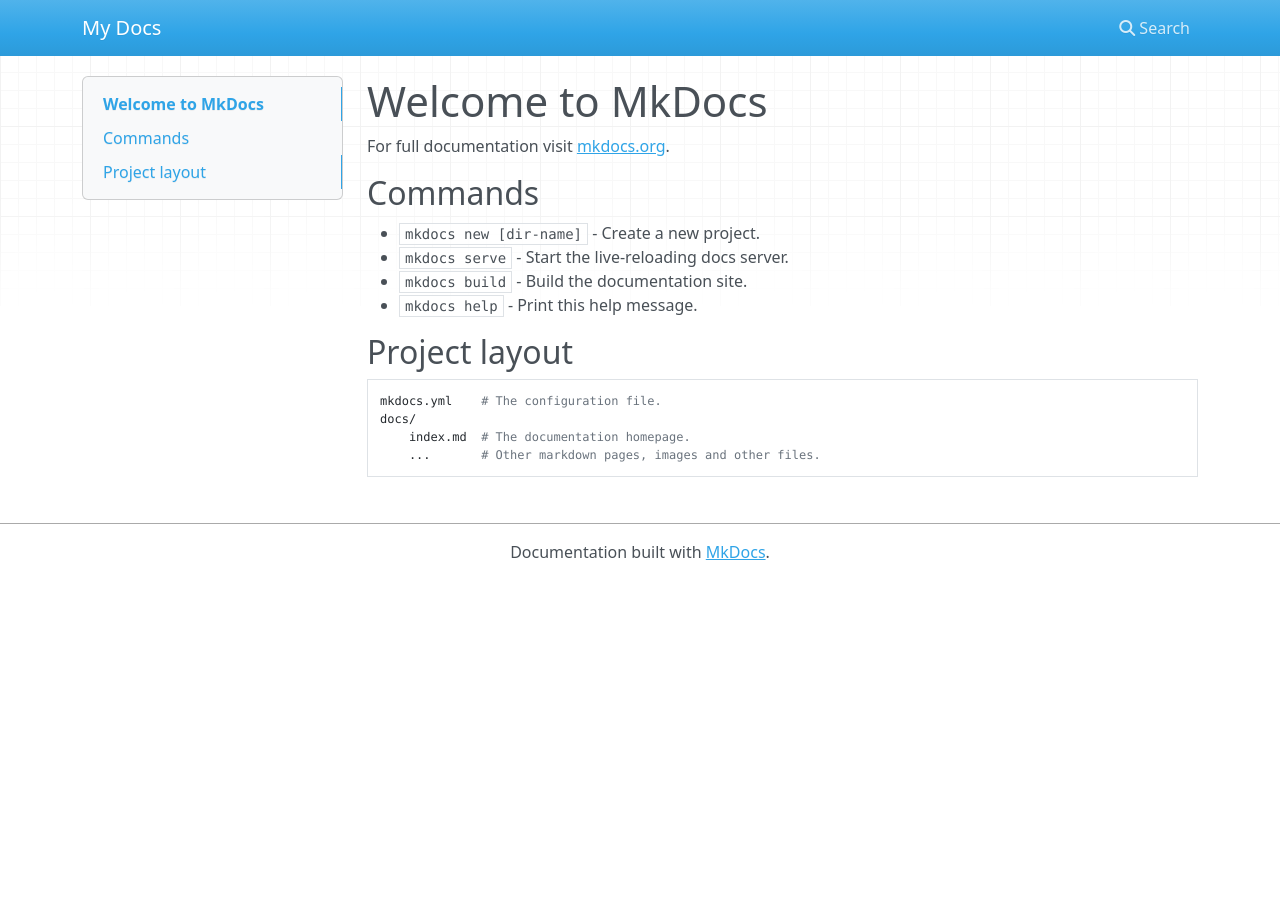
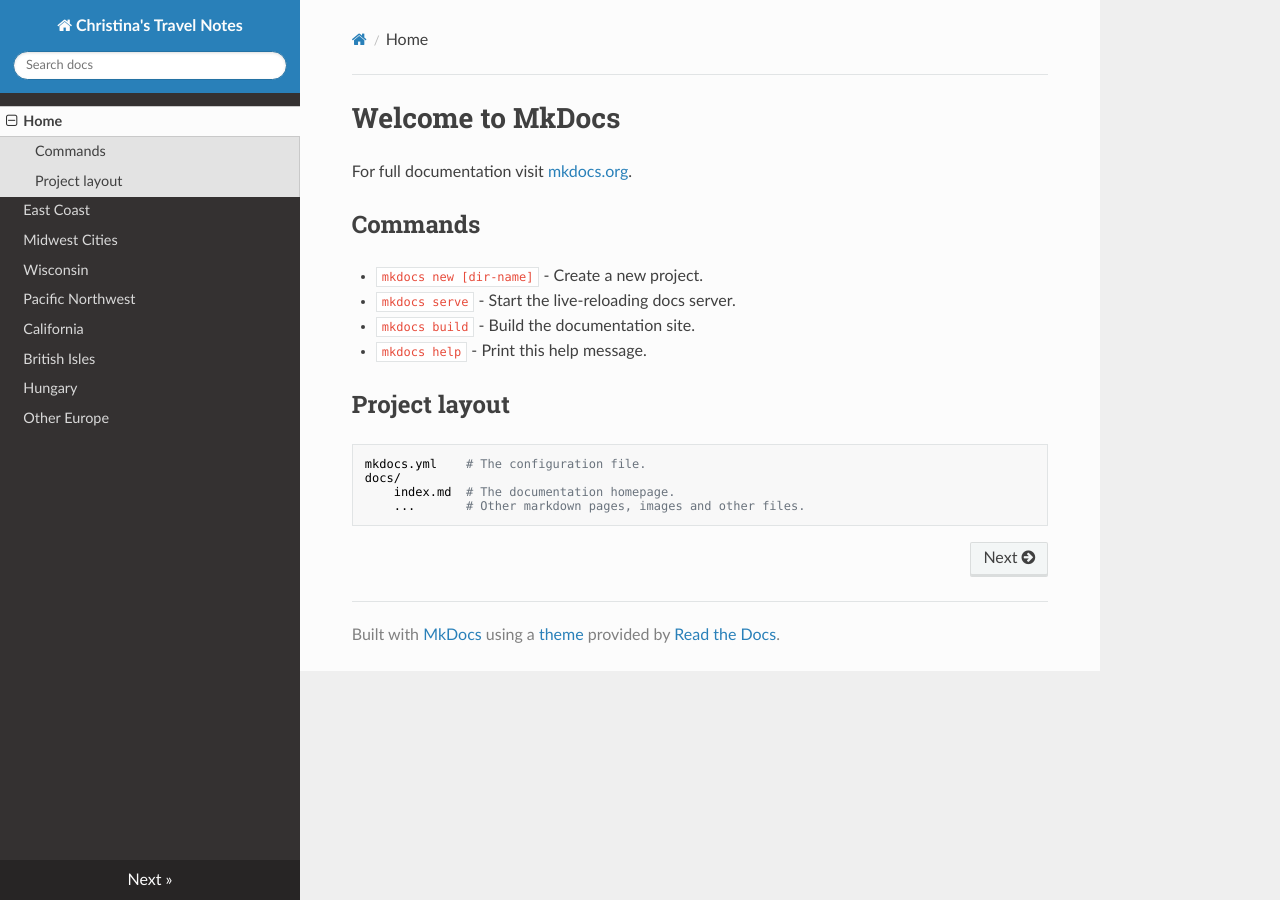
Before and after one commit to ChristinaLK/travel, an MkDocs documentation site: the page built from docs/index.md, in a window 1280 px wide. Built offline with MkDocs 1.6.1, drawn with Linux system fonts in a browser that asks for light colours; nearby versions of some CDN libraries.

Commit message:
adding travel doc skeleton

```diff
--- a/mkdocs.yml
+++ b/mkdocs.yml
@@ -1 +1,12 @@
-site_name: My Docs
+site_name: Christina's Travel Notes
+nav:
+  - Home: index.md
+  - East Coast: east-coast.md
+  - Midwest Cities: midwest-cities.md
+  - Wisconsin: wisconsin.md
+  - Pacific Northwest: pac-nw.md
+  - California: california.md
+  - British Isles: british-isles.md
+  - Hungary: hungary.md
+  - Other Europe: other-europe.md
+theme: readthedocs
```
Also changed, not shown: docs/british-isles.md (added, +13 -0 lines), docs/california.md (added, +9 -0 lines), docs/canada.md (added, +5 -0 lines), docs/east-coast.md (added, +7 -0 lines), docs/hungary.md (added, +5 -0 lines), docs/midwest-cities.md (added, +7 -0 lines), docs/other-europe.md (added, +13 -0 lines), docs/pac-nw.md (added, +7 -0 lines), docs/wisconsin.md (added, +16 -0 lines), docs/img/favicon.ico (added).
